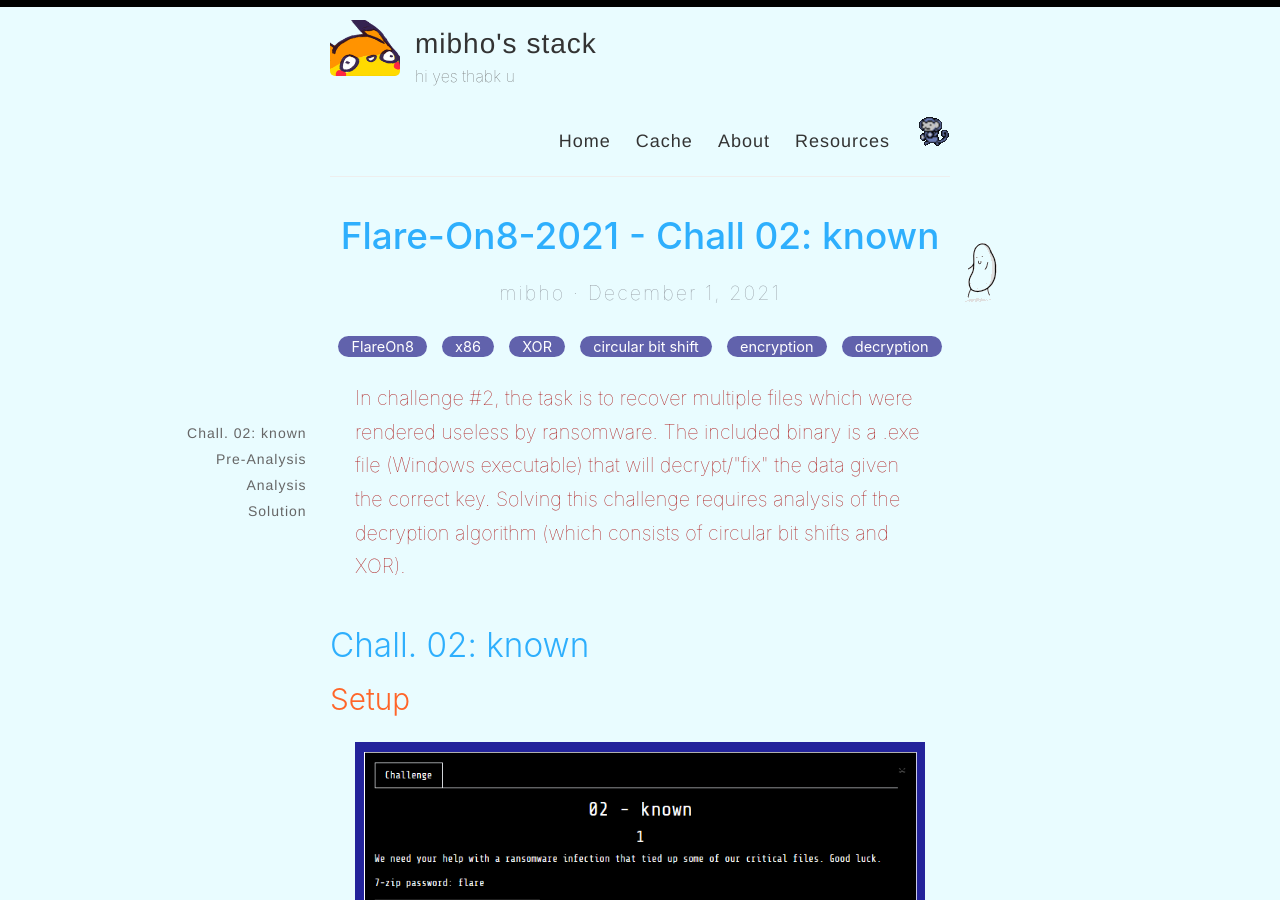
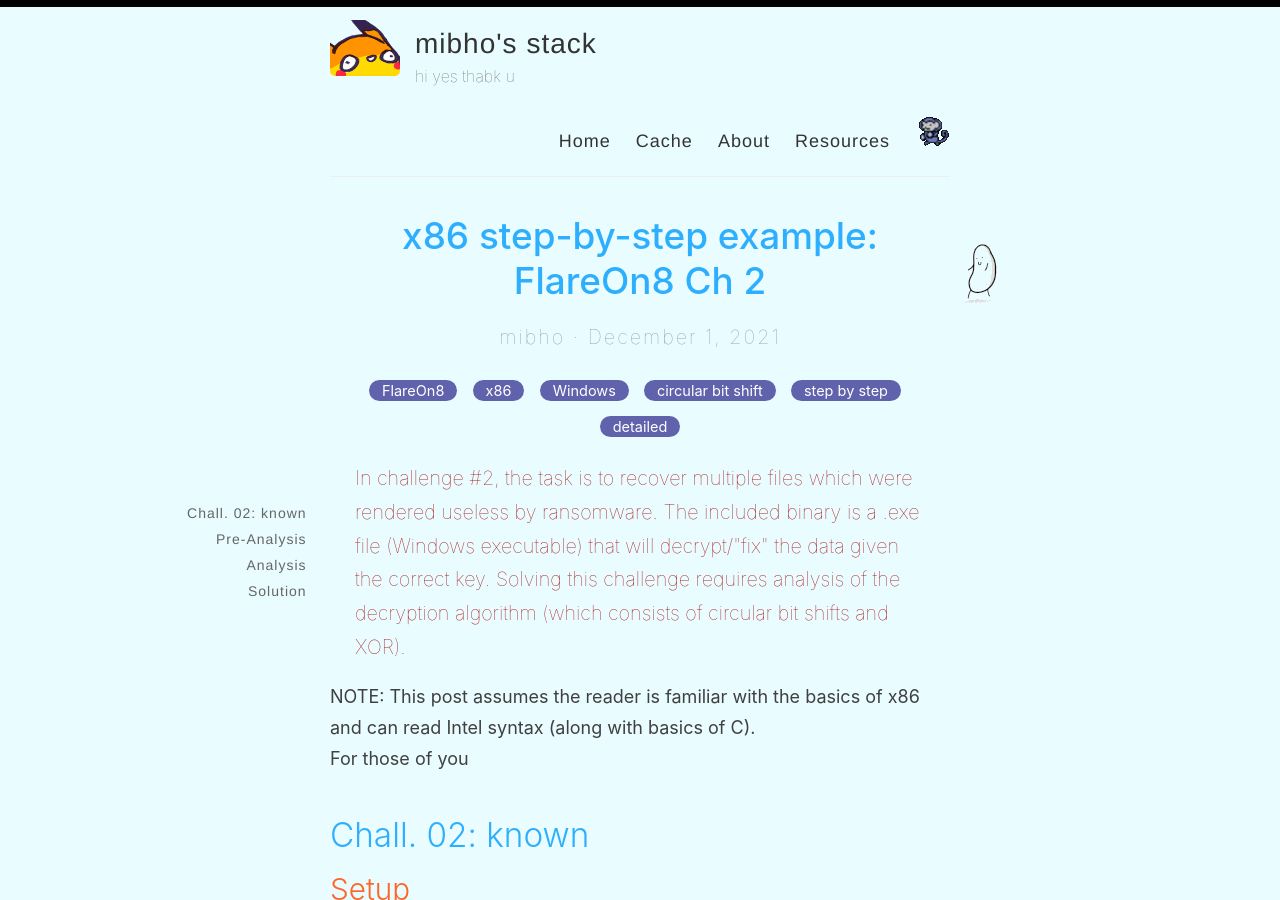
Before and after one commit to mibho/mibho.github.io.old2, a Jekyll site: the page built from _posts/2021-12-01-flarech2.md, in a window 1280 px wide and 900 px high. Built offline with Jekyll 4.4.1, drawn with Linux system fonts in a browser that asks for light colours.

Commit message:
Update 2021-12-01-flarech2.md

```diff
--- a/_posts/2021-12-01-flarech2.md
+++ b/_posts/2021-12-01-flarech2.md
@@ -1,7 +1,7 @@
 ---
 layout: tocpost
-title: 'Flare-On8-2021 - Chall 02: known'
-categories: [FlareOn8, x86, XOR, circular bit shift, encryption, decryption]
+title: 'x86 step-by-step example: FlareOn8 Ch 2'
+categories: [FlareOn8, x86, Windows, circular bit shift, step by step, detailed,]
 excerpt: 'In challenge #2, the task is to recover multiple files which were rendered useless by ransomware.
 The included binary is a .exe file (Windows executable) that will decrypt/"fix" the data given the correct key. Solving this challenge requires analysis of the decryption algorithm (which consists of circular bit shifts and XOR).'
 ---
@@ -10,6 +10,14 @@
         In challenge #2, the task is to recover multiple files which were rendered useless by ransomware.
 The included binary is a .exe file (Windows executable) that will decrypt/"fix" the data given the correct key. Solving this challenge requires analysis of the decryption algorithm (which consists of circular bit shifts and XOR). </p>
 </div>
+
+<div id="note">
+    NOTE: This post assumes the reader is familiar with the basics of x86 and can read Intel syntax (along with basics of C). <br>
+
+    <a href="http://www.cs.virginia.edu/~evans/cs216/guides/x86.html"> </a>
+    For those of you
+    </div>
+
 
 
 ## Chall. 02: known
```
